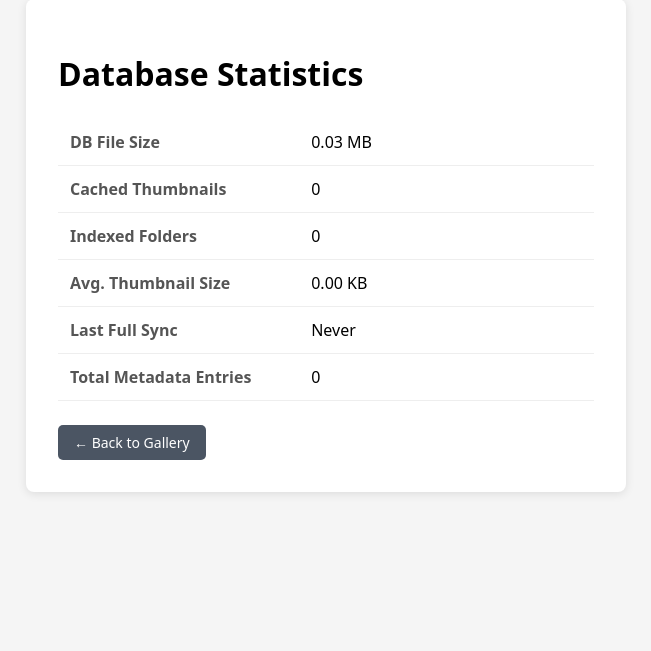
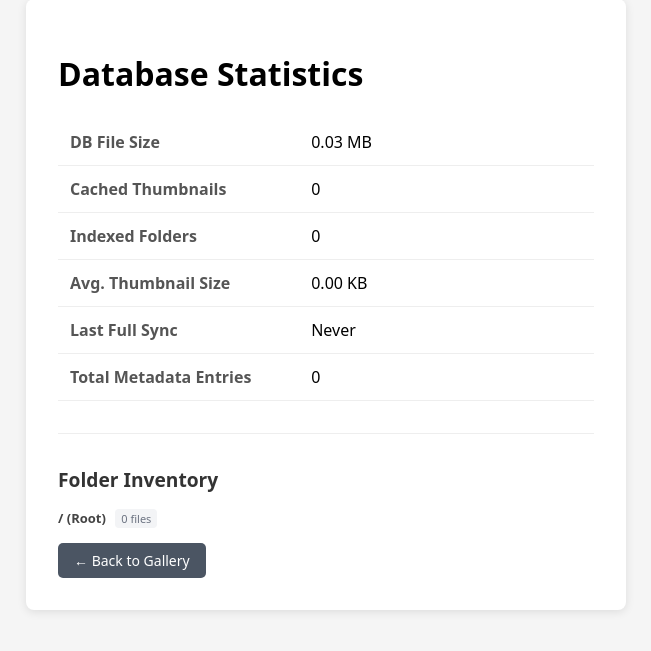
Before and after one commit to grafs2/S3ImageViewer, a Flask app: page /stats in a window 1280 px wide. Shown: the part 41-692 px from the top of the page, without its empty margins (314-965 px from the left). Run offline with Flask 3, Linux system fonts and the light colour scheme; data comes from the database, SQL or seed files in the repository; data that the repository does not hold is empty.

Commit message:
Enhancements and fixes

```diff
--- a/app.py
+++ b/app.py
@@ -27,10 +27,10 @@ log = logging.getLogger(__name__)
 
 app = Flask(__name__)
 
-# === Konfiguration anpassen ===
+# === Adjust Configuration ===
 BUCKET_NAME = "grafs2backup"
 REGION = "eu-central-1"
-USE_PRESIGNED = True  # False, falls öffentlich
+USE_PRESIGNED = True  # False if public
 
 DB_PATH = os.path.join(os.path.dirname(__file__), "cache.db")
 THUMB_WIDTH = 300
@@ -175,7 +175,7 @@ def _get_folder_tree_from_s3(prefix='') -> list:
             folders.append({'name': name, 'path': folder_path, 'children': children})
         return folders
     except Exception as e:
-        log.error("Fehler beim Laden des Ordnerbaums für Prefix '%s': %s", prefix, e)
+        log.error("Error loading folder tree for prefix '%s': %s", prefix, e)
         return []
 
 
@@ -231,7 +231,7 @@ def _rebuild_cache_worker():
             )
 
         # Step 1: collect all image keys
-        log.info("[Rebuild] Scanne S3-Bucket '%s'...", BUCKET_NAME)
+        log.info("[Rebuild] Scanning S3 bucket '%s'...", BUCKET_NAME)
         all_keys = []
         current_prefix = None
         paginator = s3.get_paginator('list_objects_v2')
@@ -242,9 +242,9 @@ def _rebuild_cache_worker():
                     prefix = key.rsplit('/', 1)[0] + '/' if '/' in key else ''
                     if prefix != current_prefix:
                         current_prefix = prefix
-                        log.info("[Rebuild] Verzeichnis: %s", current_prefix or '/')
+                        log.info("[Rebuild] Directory: %s", current_prefix or '/')
                     all_keys.append(key)
-        log.info("[Rebuild] %d Bilder gefunden.", len(all_keys))
+        log.info("[Rebuild] %d images found.", len(all_keys))
 
         total = len(all_keys)
         _set_progress(0, total)
@@ -272,7 +272,7 @@ def _rebuild_cache_worker():
             )
 
         # Step 4: thumbnails
-        log.info("[Rebuild] Erstelle Thumbnails...")
+        log.info("[Rebuild] Creating thumbnails...")
         count = 0
         current_prefix = None
         for i, key in enumerate(all_keys):
@@ -290,7 +290,7 @@ def _rebuild_cache_worker():
                 )
                 count += 1
             except Exception as e:
-                log.error("[Rebuild] Fehler bei '%s': %s", key, e)
+                log.error("[Rebuild] Error at '%s': %s", key, e)
             _set_progress(i + 1, total)
 
         with get_db() as conn:
@@ -298,10 +298,10 @@ def _rebuild_cache_worker():
                 "UPDATE cache_meta SET last_rebuilt=?, total_images=?, rebuild_state='idle', sync_type='idle' WHERE id=1",
                 (datetime.now(timezone.utc).isoformat(), count)
             )
-        log.info("[Rebuild] Fertig. %d Thumbnails gespeichert.", count)
+        log.info("[Rebuild] Done. %d thumbnails saved.", count)
 
     except Exception as e:
-        log.error("[Rebuild] Abgebrochen mit Fehler: %s", e)
+        log.error("[Rebuild] Aborted with error: %s", e)
         with get_db() as conn:
             conn.execute("UPDATE cache_meta SET rebuild_state='idle', sync_type='idle' WHERE id=1")
         raise
@@ -320,7 +320,7 @@ def _delta_sync_worker():
             )
 
         # Step 1: collect all S3 image keys
-        log.info("[Delta] Scanne S3-Bucket '%s'...", BUCKET_NAME)
+        log.info("[Delta] Scanning S3 bucket '%s'...", BUCKET_NAME)
         s3_keys = set()
         current_prefix = None
         paginator = s3.get_paginator('list_objects_v2')
@@ -331,9 +331,9 @@ def _delta_sync_worker():
                     prefix = key.rsplit('/', 1)[0] + '/' if '/' in key else ''
                     if prefix != current_prefix:
                         current_prefix = prefix
-                        log.info("[Delta] Verzeichnis: %s", current_prefix or '/')
+                        log.info("[Delta] Directory: %s", current_prefix or '/')
                     s3_keys.add(key)
-        log.info("[Delta] %d Bilder auf S3 gefunden.", len(s3_keys))
+        log.info("[Delta] %d images found on S3.", len(s3_keys))
 
         # Step 2: get cached keys
         with get_db() as conn:
@@ -344,14 +344,14 @@ def _delta_sync_worker():
         to_add = sorted(s3_keys - db_keys)
         to_remove = db_keys - s3_keys
         total = len(to_add) + len(to_remove)
-        log.info("[Delta] %d neu hinzufügen, %d verwaiste löschen.", len(to_add), len(to_remove))
+        log.info("[Delta] Adding %d new, deleting %d orphans.", len(to_add), len(to_remove))
         _set_progress(0, total)
 
         progress = 0
 
         # Step 4: remove orphaned thumbnails + file_index entries
         if to_remove:
-            log.info("[Delta] Lösche %d verwaiste Thumbnails...", len(to_remove))
+            log.info("[Delta] Deleting %d orphaned thumbnails...", len(to_remove))
         with get_db() as conn:
             for key in to_remove:
                 conn.execute("DELETE FROM thumbnails WHERE key=?", (key,))
@@ -361,7 +361,7 @@ def _delta_sync_worker():
 
         # Step 5: add missing thumbnails + file_index entries
         if to_add:
-            log.info("[Delta] Erstelle %d neue Thumbnails...", len(to_add))
+            log.info("[Delta] Creating %d new thumbnails...", len(to_add))
         current_prefix = None
         for key in to_add:
             prefix = key.rsplit('/', 1)[0] + '/' if '/' in key else ''
@@ -385,7 +385,7 @@ def _delta_sync_worker():
                         (prefix, key, name)
                     )
             except Exception as e:
-                log.error("[Delta] Fehler bei '%s': %s", key, e)
+                log.error("[Delta] Error at '%s': %s", key, e)
             progress += 1
             _set_progress(progress, total)
 
@@ -404,10 +404,10 @@ def _delta_sync_worker():
                 "UPDATE cache_meta SET last_rebuilt=?, total_images=?, rebuild_state='idle', sync_type='idle' WHERE id=1",
                 (datetime.now(timezone.utc).isoformat(), total_count)
             )
-        log.info("[Delta] Fertig. %d Thumbnails im Cache.", total_count)
+        log.info("[Delta] Done. %d thumbnails in cache.", total_count)
 
     except Exception as e:
-        log.error("[Delta] Abgebrochen mit Fehler: %s", e)
+        log.error("[Delta] Aborted with error: %s", e)
         with get_db() as conn:
             conn.execute("UPDATE cache_meta SET rebuild_state='idle', sync_type='idle' WHERE id=1")
         raise
@@ -479,6 +479,11 @@ def stats():
         avg_row = conn.execute("SELECT AVG(LENGTH(thumb)) FROM thumbnails").fetchone()
         avg_kb = f"{(avg_row[0] or 0) / 1024:.2f} KB"
 
+        # Get file counts per prefix from the file index
+        rows = conn.execute("SELECT prefix, COUNT(*) as count FROM file_index GROUP BY prefix").fetchall()
+        folder_counts = {r['prefix']: r['count'] for r in rows}
+
+    folder_tree = get_folder_tree()
     cache = get_cache_status()
     return render_template('stats.html',
                            db_size=size_mb,
@@ -486,4 +491,6 @@ def stats():
                            folder_count=folder_count,
                            avg_thumb_kb=avg_kb,
                            last_rebuilt=cache['last_rebuilt'],
-                           total_images_meta=cache['total_images'])
+                           total_images_meta=cache['total_images'],
+                           folder_tree=folder_tree,
+                           folder_counts=folder_counts)
--- a/templates/stats.html
+++ b/templates/stats.html
@@ -43,6 +43,35 @@
         .back-btn:hover {
             background: #374151;
         }
+        .folder-inventory {
+            margin-top: 2em;
+            border-top: 1px solid #eee;
+            padding-top: 1em;
+        }
+        .folder-inventory h2 {
+            font-size: 1.2em;
+            color: #333;
+        }
+        .folder-tree-stats {
+            font-size: 13px;
+            color: #444;
+        }
+        .folder-tree-stats ul {
+            list-style: none;
+            padding-left: 1.5em;
+            margin: 0.5em 0;
+        }
+        .folder-tree-stats > ul {
+            padding-left: 0;
+        }
+        .count-badge {
+            background: #f3f4f6;
+            padding: 2px 6px;
+            border-radius: 4px;
+            font-size: 11px;
+            color: #6b7280;
+            margin-left: 6px;
+        }
     </style>
 </head>
 <body>
@@ -56,6 +85,33 @@
             <tr><td>Last Full Sync</td><td>{{ last_rebuilt }}</td></tr>
             <tr><td>Total Metadata Entries</td><td>{{ total_images_meta }}</td></tr>
         </table>
+
+        <div class="folder-inventory">
+            <h2>Folder Inventory</h2>
+            <div class="folder-tree-stats">
+                {% macro render_stats_tree(nodes) %}
+                    <ul>
+                        {% for node in nodes %}
+                            <li>
+                                {{ node.name }}
+                                <span class="count-badge">{{ folder_counts.get(node.path, 0) }} files</span>
+                                {% if node.children %}
+                                    {{ render_stats_tree(node.children) }}
+                                {% endif %}
+                            </li>
+                        {% endfor %}
+                    </ul>
+                {% endmacro %}
+                <ul>
+                    <li>
+                        <strong>/ (Root)</strong>
+                        <span class="count-badge">{{ folder_counts.get('', 0) }} files</span>
+                        {{ render_stats_tree(folder_tree) }}
+                    </li>
+                </ul>
+            </div>
+        </div>
+
         <div class="back-btn-container">
             <a href="{{ url_for('gallery') }}" class="back-btn">← Back to Gallery</a>
         </div>
```
Also changed, not shown: templates/index.html (+12 -12 lines), README.md.
